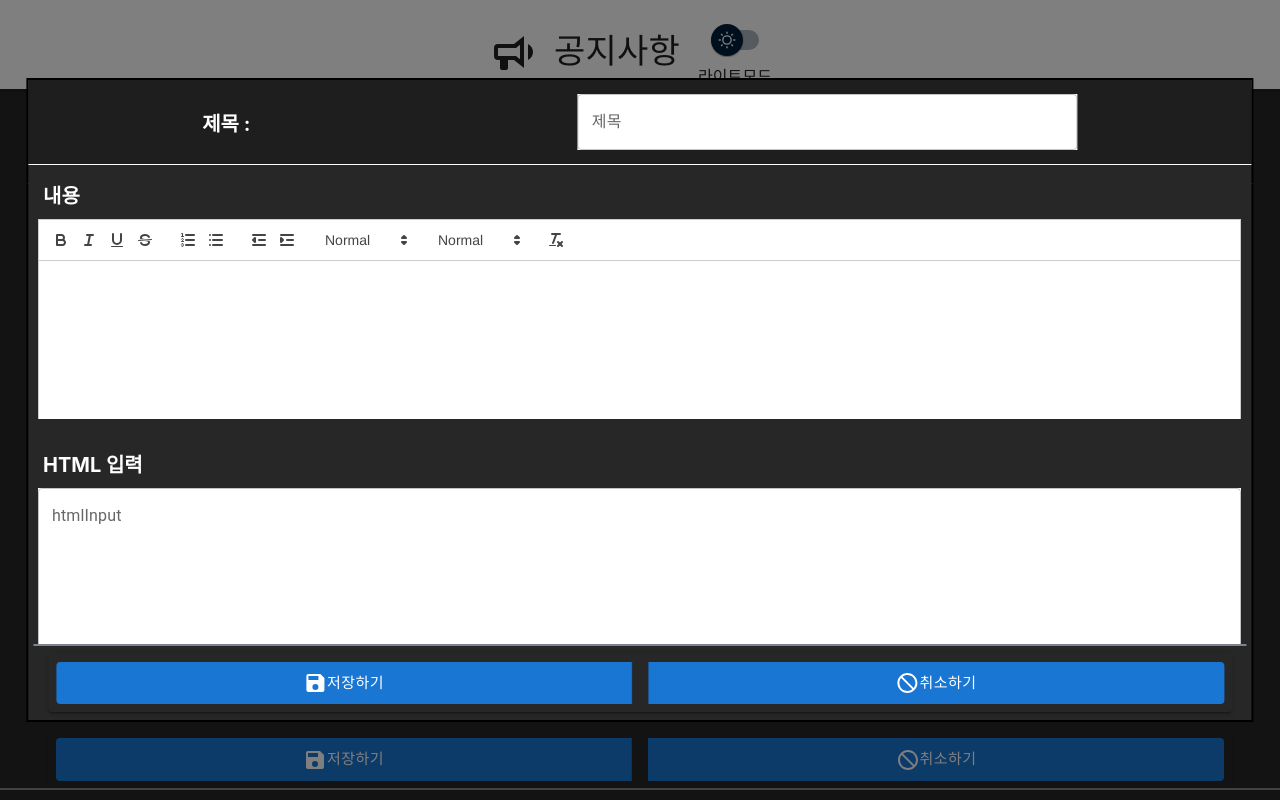
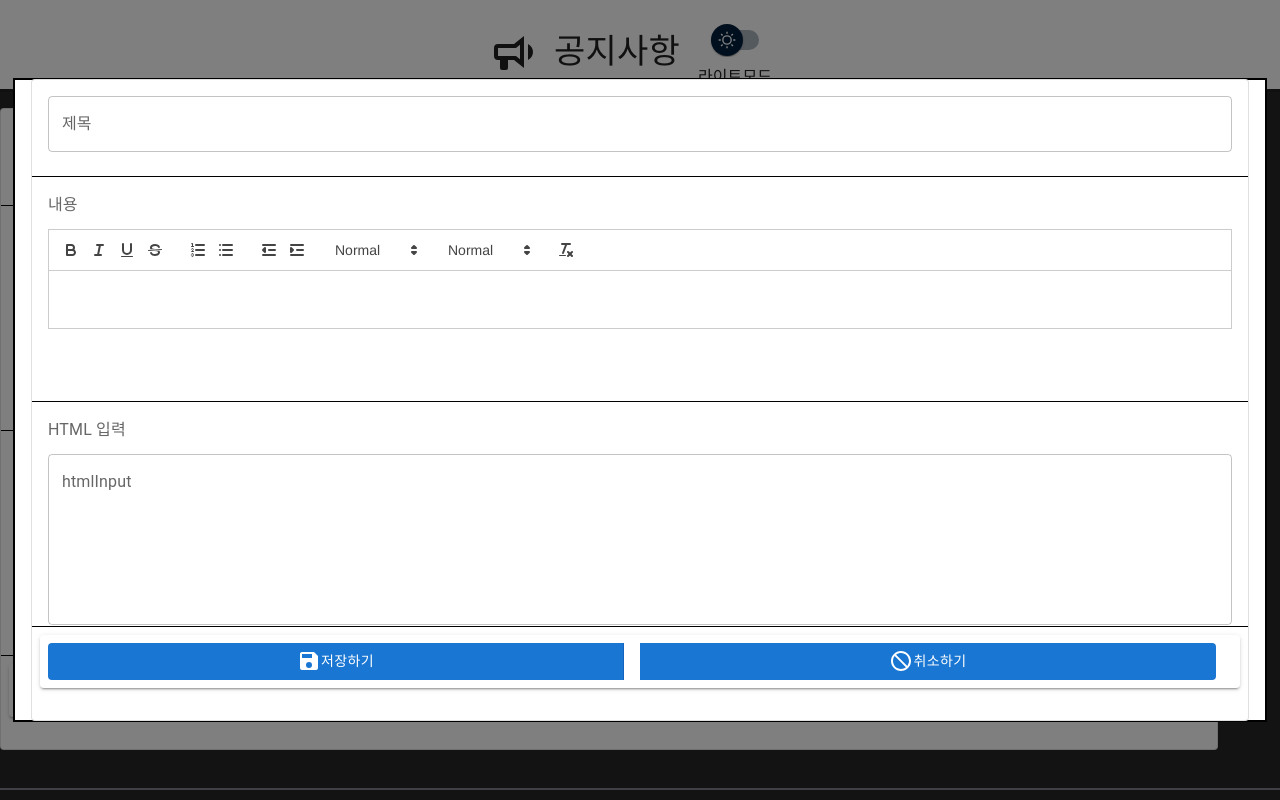
Before and after one commit to JDWdonga21/web-notice, a React (Create React App) app: page / in a window 1280 px wide. Both pictures are taken after a click on the button "공지사항 추가". Built offline with nearby package versions, Linux system fonts and the light colour scheme.

Commit message:
Detail, Edit 화면 mui적용

```diff
--- a/src/component/NoticeEdit.tsx
+++ b/src/component/NoticeEdit.tsx
@@ -16,6 +16,10 @@ import Button from '@mui/material/Button';
 import ButtonGroup from '@mui/material/ButtonGroup';
 import Box from '@mui/material/Box';
 import TextField from '@mui/material/TextField';
+import Card from '@mui/material/Card';
+import CardContent from '@mui/material/CardContent';
+import CardActions from '@mui/material/CardActions';
+import Typography from '@mui/material/Typography';
 
 //공지 객체의 구조 정의
 type Notice = {
@@ -121,11 +125,6 @@ class NoticeEdit extends React.Component<NoticeEditProps, NoticeEditState> {
     this.setState({ editorHtml: content, htmlInput: content }); // ReactQuill 변경 시 htmlInput도 업데이트
   };
 
-  // textarea 입력 변경사항을 처리하는 핸들러
-  // handleHtmlInputChange = (e: React.ChangeEvent<HTMLTextAreaElement>) => {
-  //   const htmlContent = e.target.value;
-  //   this.setState({ htmlInput: htmlContent, editorHtml: htmlContent }); // textarea 변경 시 editorHtml도 업데이트
-  // };
 
   /**
    *
@@ -211,27 +210,6 @@ class NoticeEdit extends React.Component<NoticeEditProps, NoticeEditState> {
     event.preventDefault();
     this.saveNotice();
   };
-  //사용자에게 HTML 입력을 요구
-  //제공된 HTML 내용을 현재 커서 위치에 ReactQuill 편집기에 삽입
-  // insertHtmlContent = () => {
-  //   const htmlContent = prompt("HTML 입력");
-  //   if(!htmlContent) return;
-
-  //   const quillInstance = this.quillRef.current?.getEditor();
-  //   if(quillInstance){
-  //       const range = quillInstance.getSelection();
-  //       if(range){
-  //           quillInstance.clipboard.dangerouslyPasteHTML(range.index, htmlContent);
-  //       }
-  //   }
-  // };
-  // handleHtmlInputChange2 = (e) => {
-  //   this.setState({ htmlInput: e.target.value });
-  // };
-
-  // applyHtml = () => {
-  //   this.setState({ editorHtml: this.state.htmlInput });
-  // };
   /**
    * **구조:** 헤더, 본문, 바닥글 섹션이 있는 `div`
     - **헤더:** 공지 제목을 위한 입력 필드가 있는 양식 포함
@@ -259,23 +237,16 @@ class NoticeEdit extends React.Component<NoticeEditProps, NoticeEditState> {
         // ['code-block'], // This button will allow users to enter HTML tags
       ],
     };
-    const { editorHtml, htmlInput } = this.state;
+    const { title ,editorHtml, htmlInput } = this.state;
     return (
-        <Box component="section" sx={styles.body}>
-          <header style={styles.header}>
-            <text style={styles.titleText}>제목 : </text>
-              {/* <label>
-                <input
-                  type="text"
-                  value={this.state.title}
-                  onChange={e => this.setState({ title: e.target.value })}
-                />
-              </label> */}
-            <Box
+        <Box component="section" sx={{ width: '100%', padding: 2 }}>
+          {/* <header style={styles.header}> */}
+            <Card variant="outlined" sx={{width: '95vw', height: '80vh'}}>
+              <CardContent
                 sx={{
-                width: 500,
-                maxWidth: '80%',
-                backgroundColor: '#ffffff'
+                  height: '10%',
+                  borderBottom: (theme) =>
+                  `1px solid ${theme.palette.mode === 'dark' ? '#ffffff' : '#000000'}`,
                 }}
               >
                 <TextField
@@ -284,87 +255,47 @@ class NoticeEdit extends React.Component<NoticeEditProps, NoticeEditState> {
                   value={this.state.title}
                   onChange={e => this.setState({ title: e.target.value })}
                 />
-            </Box>
-          </header>
-          <main style={styles.mainArea}>
-            <div style={styles.mainTitle}>
-              <text style={styles.titleText}>내용</text>
-            </div>
-            <div style={styles.reactQuillContainer}>
-
+              </CardContent>
+              <CardContent
+                sx={{
+                  height: '30%',
+                  borderBottom: (theme) =>
+                  `1px solid ${theme.palette.mode === 'dark' ? '#ffffff' : '#000000'}`,
+                }}
+              >
+                <Typography sx={{ mb: 1.5 }} color="text.secondary">내용</Typography>
                 <ReactQuill
                       modules={modules}
                       theme="snow"
-                    style={{ width: '100%', height: '100%' }}
+                      style={{ width: '100%', height: '30%' }}
                       value={editorHtml}
                       onChange={this.handleEditorChange}
                 />
-            </div>
-            <div style={styles.mainTitle}>
-              <text style={styles.titleText}>HTML 입력</text>
-            </div>
-            <div style={styles.htmlInputContainer}>
-
-              {/* <textarea
-                  value={htmlInput}
-                  onChange={this.handleTextareaChange}
-                  // onChange={this.handleHtmlInputChange2}
-                  placeholder="HTML 코드를 여기에 입력하세요."
-                  style={styles.textarea}
-              />   */}
+              </CardContent>
+              <CardContent
+                sx={{
+                  height: '30%',
+                  borderBottom: (theme) =>
+                  `1px solid ${theme.palette.mode === 'dark' ? '#ffffff' : '#000000'}`,
+                }}
+              >
+                <Typography sx={{ mb: 1.5 }} color="text.secondary">HTML 입력</Typography>
                 <TextField
                   id="htmlInput"
                   label="htmlInput"
                   multiline
                   rows={6}
-                // defaultValue="Default Value"
                   value={htmlInput}
                   onChange={this.handleTextareaChange}
                   sx={{
                     width: '100%',
-                  // height: '100%',
-                  backgroundColor: '#ffffff'
+                    height: '30%'
+                    // backgroundColor: '#ffffff'
                   }}
                 />
-            </div>
-            {/* <button onClick={()=> this.insertHtmlContent()}>HTML</button> */}
-          </main>
-            <footer style={styles.footer}>
-                {/* <div style={styles.editBtns}>
-                    <div onClick={this.saveNotice}>
-                      <div style={styles.btnContainer}>
-                        <Icon path={mdiContentSave}
-                          title="noticeIcon"
-                          size={1}
-                          horizontal
-                          vertical
-                          rotate={180}
-                          color="black"
-                          // spin
-                        />
-                        <h3>저장하기</h3>
-                      </div>
-                    </div>
-                    <div onClick={this.props.onCancel}>
-                      <div style={styles.btnContainer}>
-                        <Icon path={mdiCancel}
-                          title="noticeIcon"
-                          size={1}
-                          horizontal
-                          vertical
-                          rotate={180}
-                          color="black"
-                          // spin
-                        />
-                        <h3>취소하기</h3>
-                      </div>
-                    </div>
-                </div> */}
-              <ButtonGroup
-                size="large"
-                variant="contained"
-                aria-label="Basic button group"
-              >
+              </CardContent>
+              <CardActions>
+                <ButtonGroup fullWidth variant="contained" aria-label="outlined primary button group">
                   <Button
                     onClick={this.saveNotice}
                     sx={{
@@ -379,7 +310,6 @@ class NoticeEdit extends React.Component<NoticeEditProps, NoticeEditState> {
                       vertical
                       rotate={180}
                       color="white"
-                    // spin
                     />
                     저장하기
                   </Button>
@@ -402,117 +332,138 @@ class NoticeEdit extends React.Component<NoticeEditProps, NoticeEditState> {
                     취소하기
                   </Button>
                 </ButtonGroup>
-            </footer>
+              </CardActions>
+
+            </Card>
+          {/* </header> */}
+          {/* <main style={styles.mainArea}>    */}
+            {/* <div style={styles.mainTitle}> */}
+
+            {/* </div>             */}
+            {/* <div style={styles.reactQuillContainer}> */}
+
+
+            {/* </div>   */}
+            {/* <div style={styles.mainTitle}> */}
+
+            {/* </div>            */}
+            {/* <div style={styles.htmlInputContainer}> */}
+
+            {/* </div> */}
+          {/* </main>            */}
+            {/* <footer style={styles.footer}> */}
+
+            {/* </footer> */}
         </Box>
     );
   }
 }
 const styles: {[key in string]: CSSProperties}= {
-  body: {
-      display: "flex",
-      flexDirection: 'column',
-      width: '100%',
-      height: '100%',
-      alignItems: 'center',
-      justifyContent: 'center',
-      backgroundColor: '#272727'
-  },
-  header: {
-      display: 'flex',
-      flexDirection: 'row',
-      alignItems: 'center',
-      justifyContent: 'space-around',
-      padding: '10px',
-      marginLeft: '5%',
-      marginRight: '5%',
-      width: '94vw',
-      borderBottom: '1px solid #ffffff',
-      height: '10%',
-      backgroundColor: '#1e1e1e'
-  },
-  titleArea: {
-    marginBottom: '10px'
-  },
-  titleText: {
-    display: 'flex',
-    textAlign: 'start',
-      fontWeight: 'bold',
-      fontSize: 20,
-      marginTop: '10px',
-      marginBottom: '10px',
-      color: '#ffffff'
-  },
-  mainArea: {
-    flex: 1,
-    display: 'flex',
-    flexDirection: 'column',
-    alignItems: 'center',
-    padding: '5px',
-    marginLeft: '5%',
-    marginRight: '5%',
-    width: '94vw',
-    height: '80%',
-    overflowY: 'auto',
-    flexGrow: 1, // 사용 가능한 공간을 모두 채움
-    backgroundColor: '#272727'
-  },
-  mainTitle: {
-    flex: 1, // ReactQuill에 비율을 할당
-    width: '100%',
-    paddingLeft: '10px',
-  },
-  reactQuillContainer: {
-    flex: 1, // ReactQuill에 비율을 할당
-    width: '100%',
-    minHeight: '200px', // ReactQuill의 최소 높이 설정
-    marginBottom: '20px',
-    overflowY: 'auto',
-    flexGrow: 1, // 사용 가능한 공간을 모두 채움
-    backgroundColor: '#ffffff'
-  },
-  htmlInputContainer: {
-    flex: 1, // textarea에 비율을 할당
-    width: '100%',
-    minHeight: '200px', // HTML 입력 영역의 최소 높이 설정
-    overflowY: 'auto',
-    flexGrow: 1, // 사용 가능한 공간을 모두 채움
-  },
-  // textarea 스타일 수정
-  textarea: {
-    width: '100%', // 너비를 컨테이너에 맞춤
-    height: '100%', // 높이를 부모 컨테이너에 맞춤
-  },
-  articleText: {
-    display: 'flex',
-    textAlign: 'start',
-    wordBreak: 'break-word',
-    overflowWrap: 'break-word',
-    whiteSpace: 'pre-wrap'
-  },
-  btnContainer : {
-    display: 'flex',
-    flexDirection: 'row',
-    alignItems: 'center',
-  },
-  footer : {
-    display: 'flex',
-    flexDirection: 'row',
-    alignItems: 'center',
-    justifyContent: 'space-around',
-    borderTop: '2px solid #7e848f',
-    padding: '5px',
-    marginLeft: '5%',
-    marginRight: '5%',
-    width: '94vw',
-    height: '10%',
-  },
-  editBtns: {
-    display: 'flex',
-        width: '94vw',
-        margin: '4px',
-        flexDirection: 'row',
-        alignItems: 'center',
-        justifyContent: 'space-around',
-  },
+  // body: {
+  //     display: "flex",
+  //     flexDirection: 'column',
+  //     width: '100%',
+  //     height: '100%',
+  //     alignItems: 'center',
+  //     justifyContent: 'center',
+  //     backgroundColor: '#272727'
+  // },
+  // header: {
+  //     display: 'flex',
+  //     flexDirection: 'row',
+  //     alignItems: 'center',
+  //     justifyContent: 'space-around',
+  //     padding: '10px',
+  //     marginLeft: '5%',
+  //     marginRight: '5%',
+  //     width: '94vw',
+  //     borderBottom: '1px solid #ffffff',
+  //     height: '10%',
+  //     backgroundColor: '#1e1e1e'
+  // },
+  // titleArea: {
+  //   marginBottom: '10px'
+  // },
+  // titleText: {
+  //   display: 'flex',
+  //   textAlign: 'start',
+  //     fontWeight: 'bold',
+  //     fontSize: 20,
+  //     marginTop: '10px',
+  //     marginBottom: '10px',
+  //     color: '#ffffff'
+  // },
+  // mainArea: {
+  //   flex: 1,
+  //   display: 'flex',
+  //   flexDirection: 'column',
+  //   alignItems: 'center',
+  //   padding: '5px',
+  //   marginLeft: '5%',
+  //   marginRight: '5%',
+  //   width: '94vw',
+  //   height: '80%',
+  //   overflowY: 'auto',
+  //   flexGrow: 1, // 사용 가능한 공간을 모두 채움
+  //   backgroundColor: '#272727'
+  // },
+  // mainTitle: {
+  //   flex: 1, // ReactQuill에 비율을 할당
+  //   width: '100%',
+  //   paddingLeft: '10px',
+  // },
+  // reactQuillContainer: {
+  //   flex: 1, // ReactQuill에 비율을 할당
+  //   width: '100%',
+  //   minHeight: '200px', // ReactQuill의 최소 높이 설정
+  //   marginBottom: '20px',
+  //   overflowY: 'auto',
+  //   flexGrow: 1, // 사용 가능한 공간을 모두 채움
+  //   backgroundColor: '#ffffff'
+  // },
+  // htmlInputContainer: {
+  //   flex: 1, // textarea에 비율을 할당
+  //   width: '100%',
+  //   minHeight: '200px', // HTML 입력 영역의 최소 높이 설정
+  //   overflowY: 'auto',
+  //   flexGrow: 1, // 사용 가능한 공간을 모두 채움
+  // },
+  // // textarea 스타일 수정
+  // textarea: {
+  //   width: '100%', // 너비를 컨테이너에 맞춤
+  //   height: '100%', // 높이를 부모 컨테이너에 맞춤
+  // },
+  // articleText: {
+  //   display: 'flex',
+  //   textAlign: 'start',
+  //   wordBreak: 'break-word',
+  //   overflowWrap: 'break-word',
+  //   whiteSpace: 'pre-wrap'
+  // },
+  // btnContainer : {
+  //   display: 'flex',
+  //   flexDirection: 'row',
+  //   alignItems: 'center',
+  // },
+  // footer : {
+  //   display: 'flex',
+  //   flexDirection: 'row',
+  //   alignItems: 'center',
+  //   justifyContent: 'space-around',
+  //   borderTop: '2px solid #7e848f',
+  //   padding: '5px',
+  //   marginLeft: '5%',
+  //   marginRight: '5%',
+  //   width: '94vw',
+  //   height: '10%',
+  // },
+  // editBtns: {
+  //   display: 'flex',
+  //       width: '94vw',
+  //       margin: '4px',
+  //       flexDirection: 'row',
+  //       alignItems: 'center',
+  //       justifyContent: 'space-around',
+  // },
 }
 export default NoticeEdit;
```
Also changed, not shown: src/component/NoticeDetail.tsx (+86 -20 lines). Lines whose indentation alone changed are shown as unchanged.
